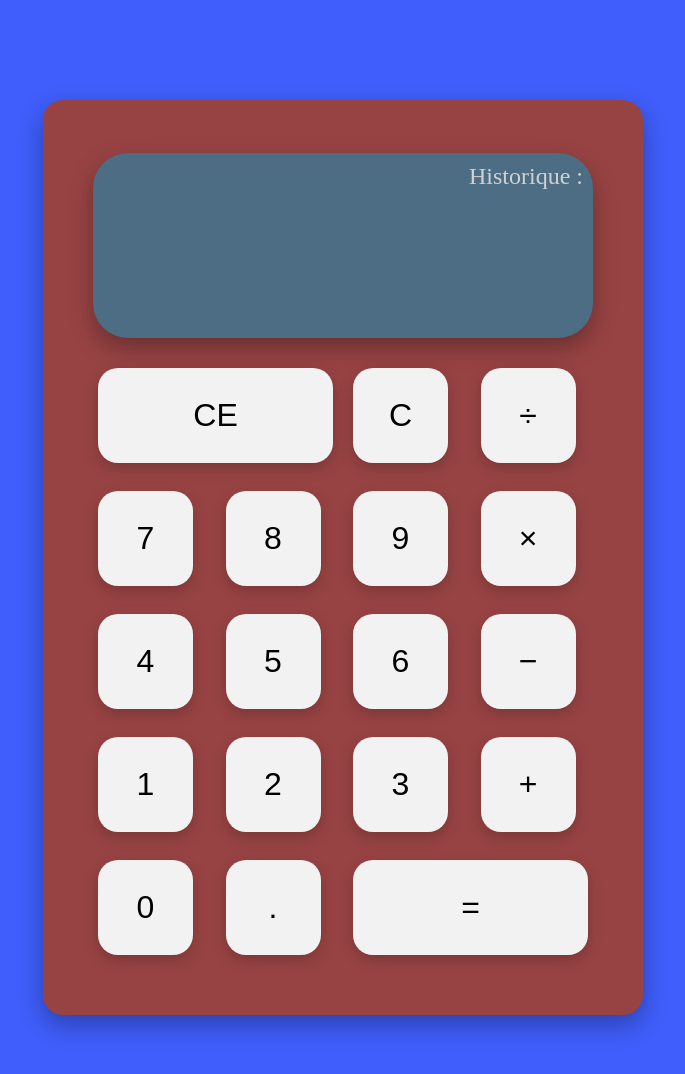
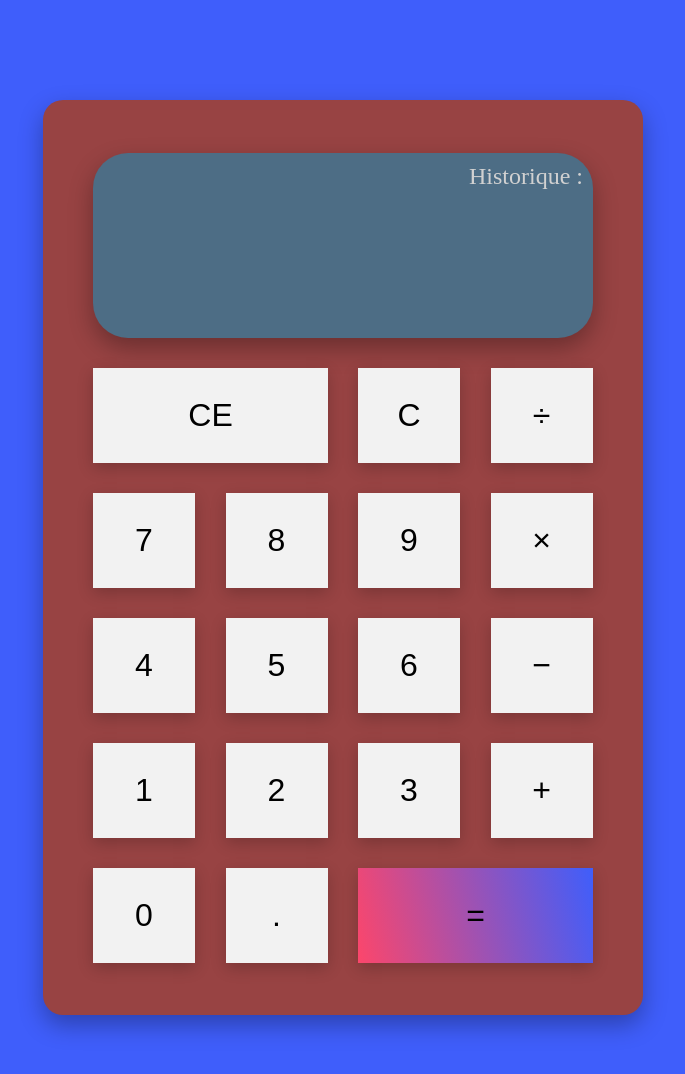
Before and after one commit to Vitroze/TP-18_12_2025, a plain HTML site: page index.html in a window 1280 px wide. Shown: the whole page, without its empty margins (297-982 px from the left). Drawn offline with Linux system fonts and the light colour scheme.

Commit message:
Add gradiant and change width button/grid-space

```diff
--- a/styles.css
+++ b/styles.css
@@ -61,19 +61,18 @@ body {
 .calculator-grid {
   display: grid;
   grid-template-columns: repeat(4, 1fr);
-  grid-gap: 20px;
+  grid-gap: 30px;
   height: 595px;
 }
 
 button {
   font-size: 2rem;
   border: none;
-  border-radius: 20px;
   box-shadow: 0 5px 15px rgba(0, 0, 0, 0.2);
   background-color: #f2f2f2;
   cursor: pointer;
   transition: background-color 0.3s ease;
-  width: 95px;
+  width: 102px;
   height: 95px;
 }
 
@@ -89,4 +88,10 @@ button:hover {
 .equal {
   width: 235px;
   grid-column: span 2;
+  background: #3f5efb;
+  background: linear-gradient(
+    256deg,
+    rgba(63, 94, 251, 1) 0%,
+    rgba(252, 70, 107, 1) 100%
+  );
 }
```
